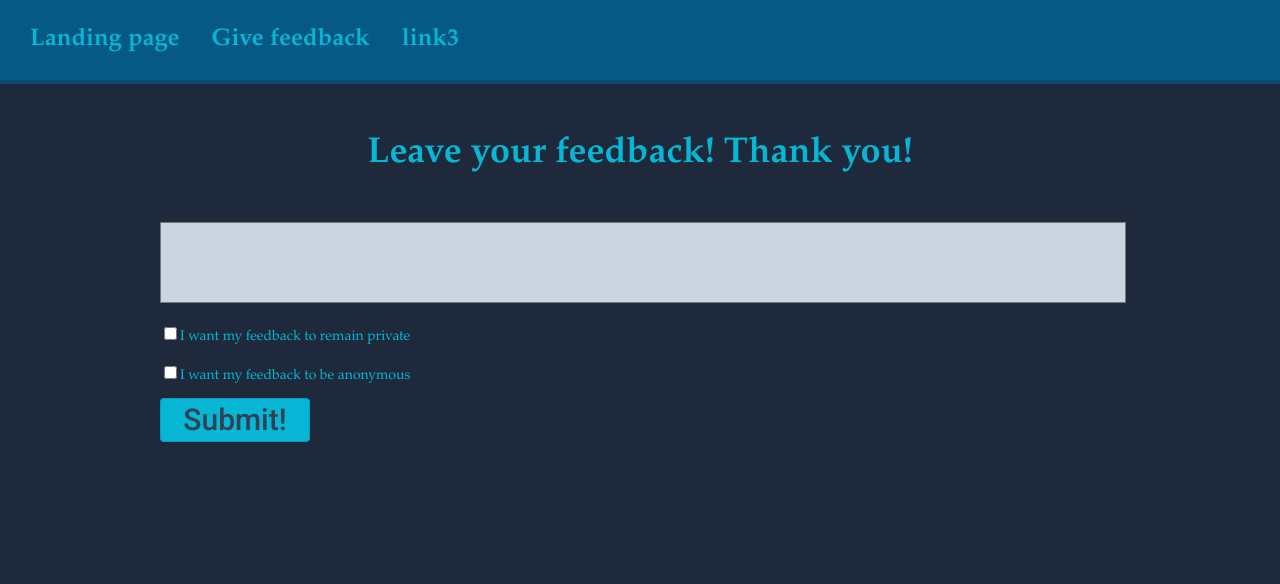
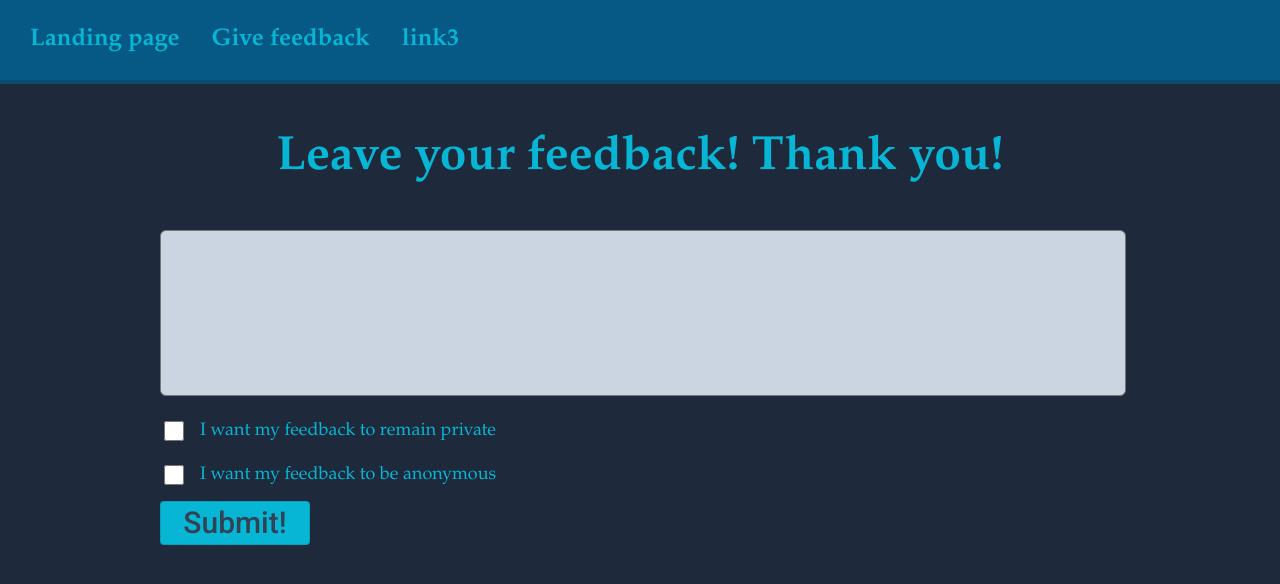
Before and after one commit to PSW-LEVI-FIVE/Patient-Public-App, an Angular app: page /feedbacks/create in a window 1280 px wide. Shown: the top 584 px of the page. Built offline with nearby package versions, Linux system fonts and the light colour scheme.

Commit message:
added more hospital signs and added some css to create feedback

```diff
--- a/src/app/modules/feedback/create-feedback/create-feedback.component.css
+++ b/src/app/modules/feedback/create-feedback/create-feedback.component.css
@@ -7,14 +7,16 @@
   }
 .header{
     font-weight: 700;
-    font-size: 2.25rem; /* 36px */
-    line-height: 2.5rem; /* 40px */
+    font-size: 3rem; /* 48px */
+    line-height: 1;
     text-align: center;
     padding-bottom: 48px;
   }
   textarea{
     background-color: #cbd5e1;
     width: 100%;
+    height: 10rem;
+    border-radius: 6px;
   }
   Button {
     font-size: 30px;
@@ -27,3 +29,15 @@
     background-color: #22d3ee;
     transition: 0.2s;
   }
+  input.checkbox{
+    width : 20px;
+    height :20px;
+    margin-right: 16px;
+    vertical-align: middle;
+    margin-top: 0px;
+  }
+  p.checkbox{
+    font-size: 1.125rem; /* 18px */
+    line-height: 1.75rem; /* 28px */
+    height: 100%;
+  }
--- a/src/app/modules/feedback/create-feedback/create-feedback.component.html
+++ b/src/app/modules/feedback/create-feedback/create-feedback.component.html
@@ -4,10 +4,10 @@
     </textarea>
 
     <div style="text-align: left;">
-            <p style="margin-top: 16px; margin-bottom: 12px !important;" class="text" >
-                <input class="text" type="checkbox" name="privateFlag" [(ngModel)]="ForbidPublishment"/>I want my feedback to remain private
-            <p style="margin-top: 16px; margin-bottom: 12px !important;" class="text" >
-                <input type="checkbox" name="anonymousFlag" [(ngModel)]="EnableAnonimity"/>I want my feedback to be anonymous
+            <p style="margin-top: 16px; margin-bottom: 12px !important;" class="text checkbox" >
+                <input type="checkbox" class="text checkbox" name="privateFlag" [(ngModel)]="ForbidPublishment"/>I want my feedback to remain private
+            <p style="margin-top: 16px; margin-bottom: 12px !important;" class="text checkbox" >
+                <input type="checkbox" class="text checkbox" name="anonymousFlag" [(ngModel)]="EnableAnonimity"/>I want my feedback to be anonymous
             <p>
         <button mat-stroked-button app:backgroundTint="#d1d5db" class="smalltext" type="submit" (click)="createFeedback()"> Submit!</button>
     </p>
```
